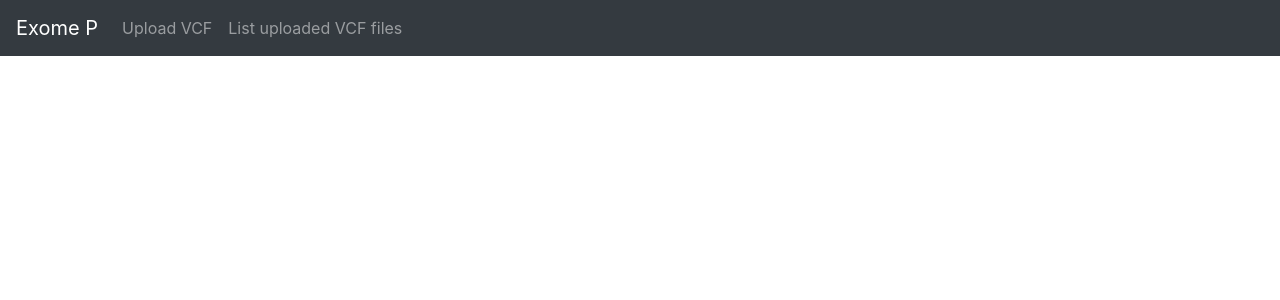
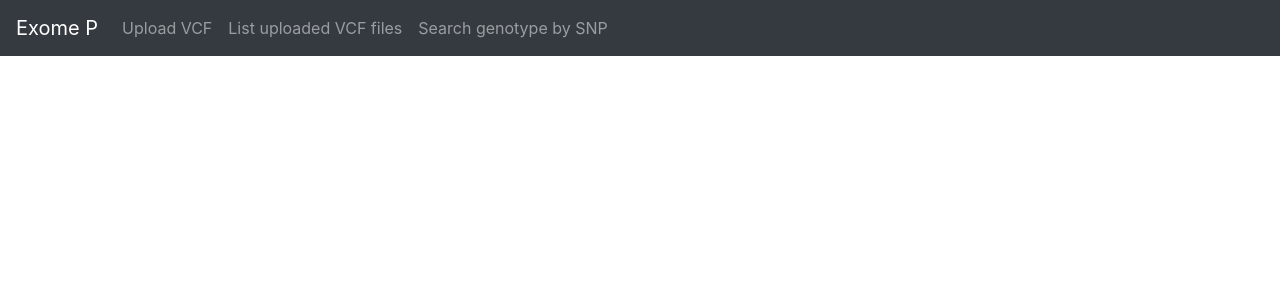
Before and after one commit to VladimirShitov/exome_p, a Django app: page / in a window 1280 px wide. Shown: the top 300 px of the page. Run offline with Django 3.2, Linux system fonts and the light colour scheme; some libraries are stand-ins or nearby versions.

Commit message:
Add searhing SNP to header

```diff
--- a/templates/header.html
+++ b/templates/header.html
@@ -4,6 +4,7 @@
         <ul class="navbar-nav mr-auto">
             <li class="nav-item"><a href="{% url 'upload' %}" class="nav-link">Upload VCF</a></li>
             <li class="nav-item"><a href="{% url 'vcf_list' %}" class="nav-link">List uploaded VCF files</a></li>
+            <li class="nav-item"><a href="{% url 'snp_search' %}" class="nav-link">Search genotype by SNP</a></li>
         </ul>
     </div>
 </nav>
```
